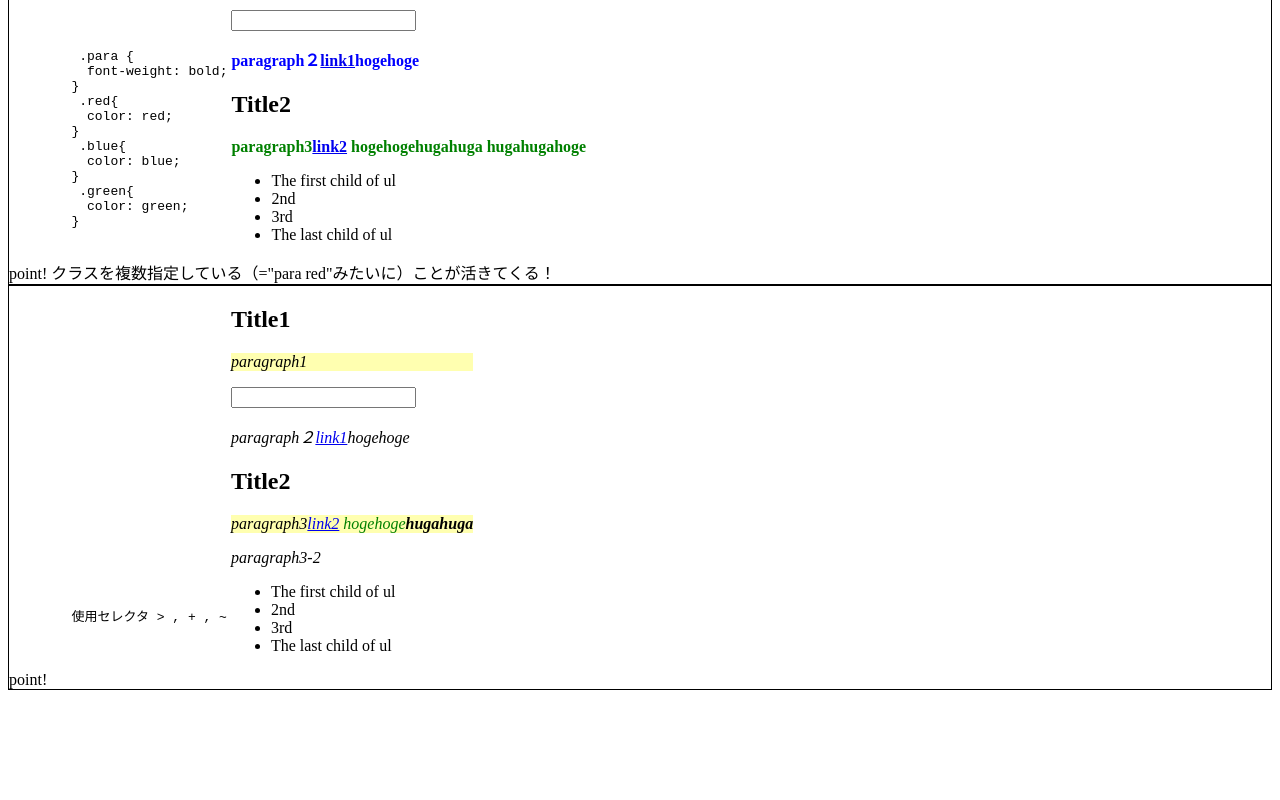
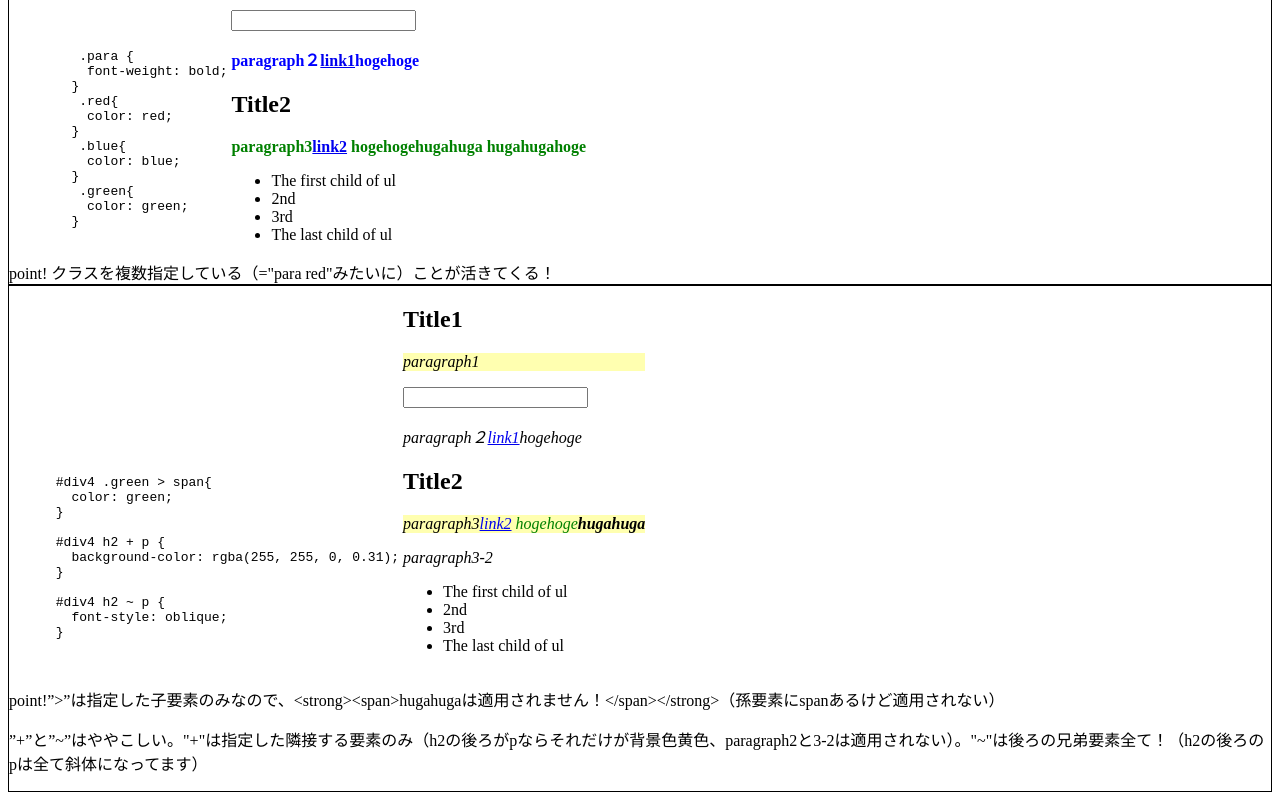
Before and after one commit to netaro-N/basic-programming-roadmap, a plain HTML site: page css-sheet.html in a window 1280 px wide. Shown: the part 827-1627 px from the top of the page. Before the commit the page ends 1525 px from the top, so only its background shows below. Drawn offline with Linux system fonts and the light colour scheme.

Commit message:
2-4 point

```diff
--- a/css-sheet.html
+++ b/css-sheet.html
@@ -125,8 +125,17 @@
   <div class="source">
     <pre>
     <code>
-        使用セレクタ > , + , ~
+      #div4 .green > span{
+        color: green;
+      }
 
+      #div4 h2 + p {
+        background-color: rgba(255, 255, 0, 0.31);
+      }
+
+      #div4 h2 ~ p {
+        font-style: oblique;
+      }
   </code>
 </pre>
   </div>
@@ -147,7 +156,10 @@
       <li>The last child of ul</li>
     </ul>
   </div>
-  <div>point!</div>
+  <div>
+    <p>point!”>”は指定した子要素のみなので、&lt;strong>&lt;span>hugahugaは適用されません！&lt;/span>&lt;/strong>（孫要素にspanあるけど適用されない）</p>
+  <p>”+”と”~”はややこしい。"+"は指定した隣接する要素のみ（h2の後ろがpならそれだけが背景色黄色、paragraph2と3-2は適用されない）。"~"は後ろの兄弟要素全て！（h2の後ろのpは全て斜体になってます）</p>
+  </div>
 </div>
 
 </body>
--- a/style/css-sheet.css
+++ b/style/css-sheet.css
@@ -6,6 +6,7 @@
   border: 1px solid;
 }
 
+/*classとid*/
 #div2 #red {
   color: red;
 }
@@ -13,6 +14,7 @@
   color: blue;
 }
 
+/*CSSをまとめる*/
 #div3 .para {
   font-weight: bold;
 }
@@ -26,6 +28,7 @@
   color: green;
 }
 
+/*2-4：特殊なセレクタ*/
 #div4 .green > span{
   color: green;
 }
@@ -37,3 +40,5 @@
 #div4 h2 ~ p {
   font-style: oblique;
 }
+
+/*2-5：属性セレクタ*/
```
